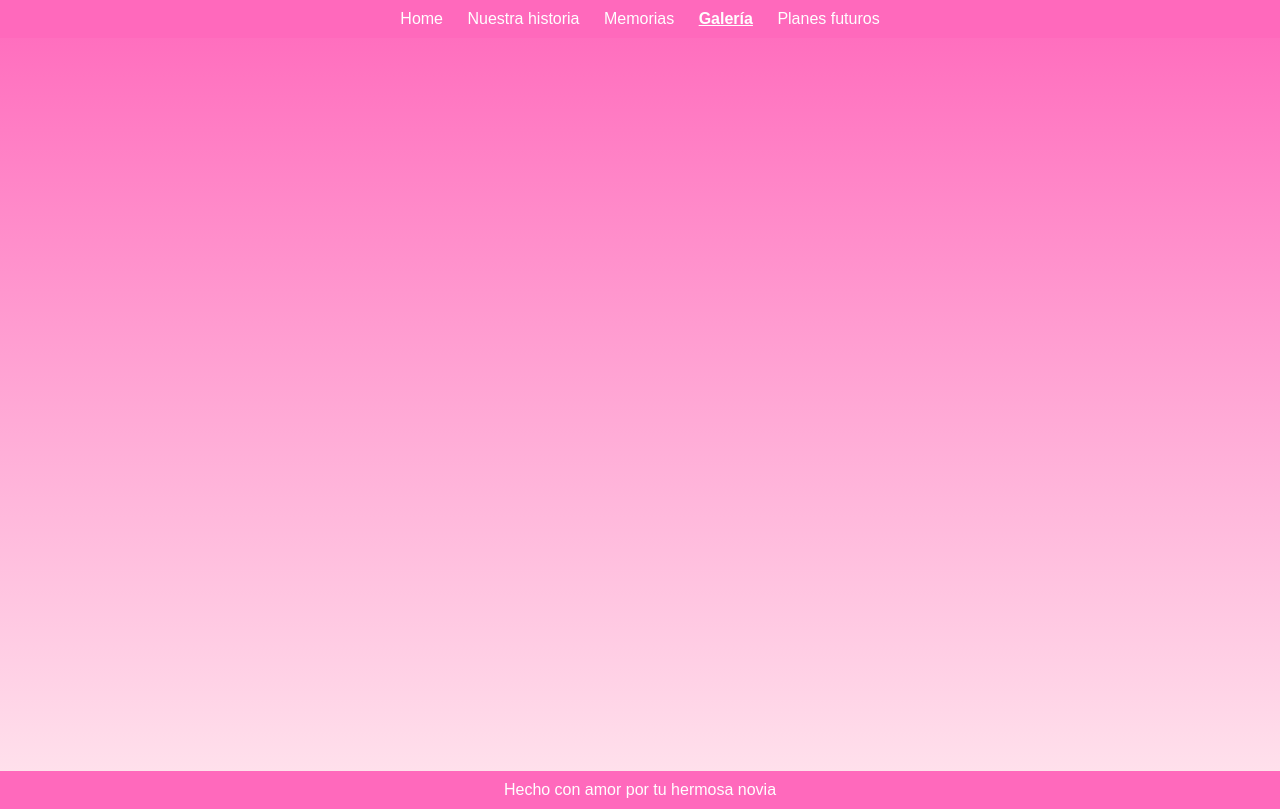
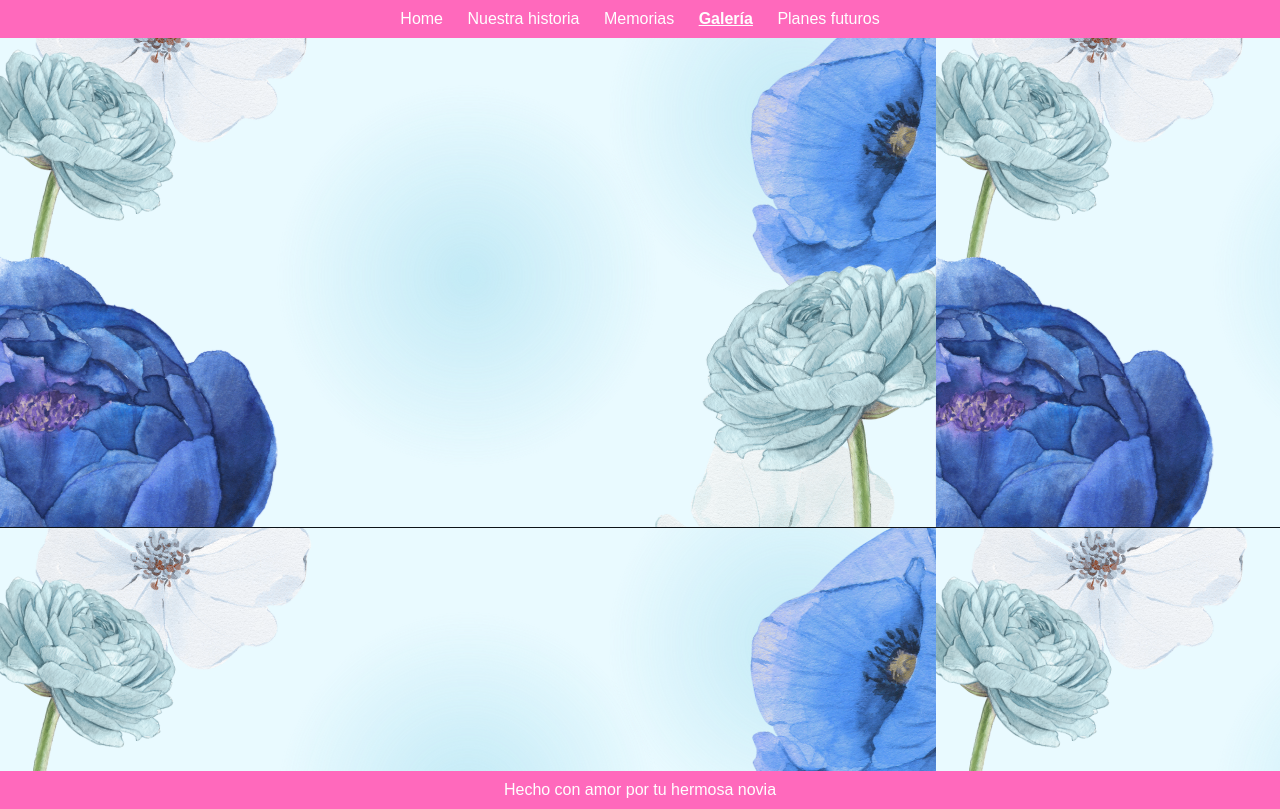
Before and after one commit to Chikitibatman/Aniversario, a plain HTML site: page galeria.html in a window 1280 px wide. Drawn offline with Linux system fonts and the light colour scheme.

Commit message:
changes applied to bg

```diff
--- a/styles-galeria.css
+++ b/styles-galeria.css
@@ -1,7 +1,7 @@
 body {
   margin: 0;
   font-family: Arial, sans-serif;
-    background: linear-gradient(to bottom, #ff69bc, #ffe6ee);
+    background-image: url("fotos/Captura de pantalla 2025-06-06 200033.png");
   color: #333;
 }
 
--- a/styles-historia.css
+++ b/styles-historia.css
@@ -1,7 +1,7 @@
 body {
   margin: 0;
   font-family: Arial, sans-serif;
-    background: linear-gradient(to bottom, #ff69bc, #ffe6ee);
+    background-image: url("fotos/Captura de pantalla 2025-06-06 200033.png");
   color: #333;
 }
 
--- a/styles-memorias.css
+++ b/styles-memorias.css
@@ -1,7 +1,7 @@
 body {
   margin: 0;
   font-family: Arial, sans-serif;
-    background: linear-gradient(to bottom, #ff69bc, #ffe6ee);
+    background-image: url("fotos/Captura de pantalla 2025-06-06 200033.png");
   color: #444;
 }
 
--- a/styles-planes.css
+++ b/styles-planes.css
@@ -1,7 +1,7 @@
 body {
   margin: 0;
   font-family: Arial, sans-serif;
-   background: linear-gradient(to bottom, #ff69bc, #ffe6ee);
+   background-image: url("fotos/Captura de pantalla 2025-06-06 200033.png");
   color: #222;
 }
 
```
